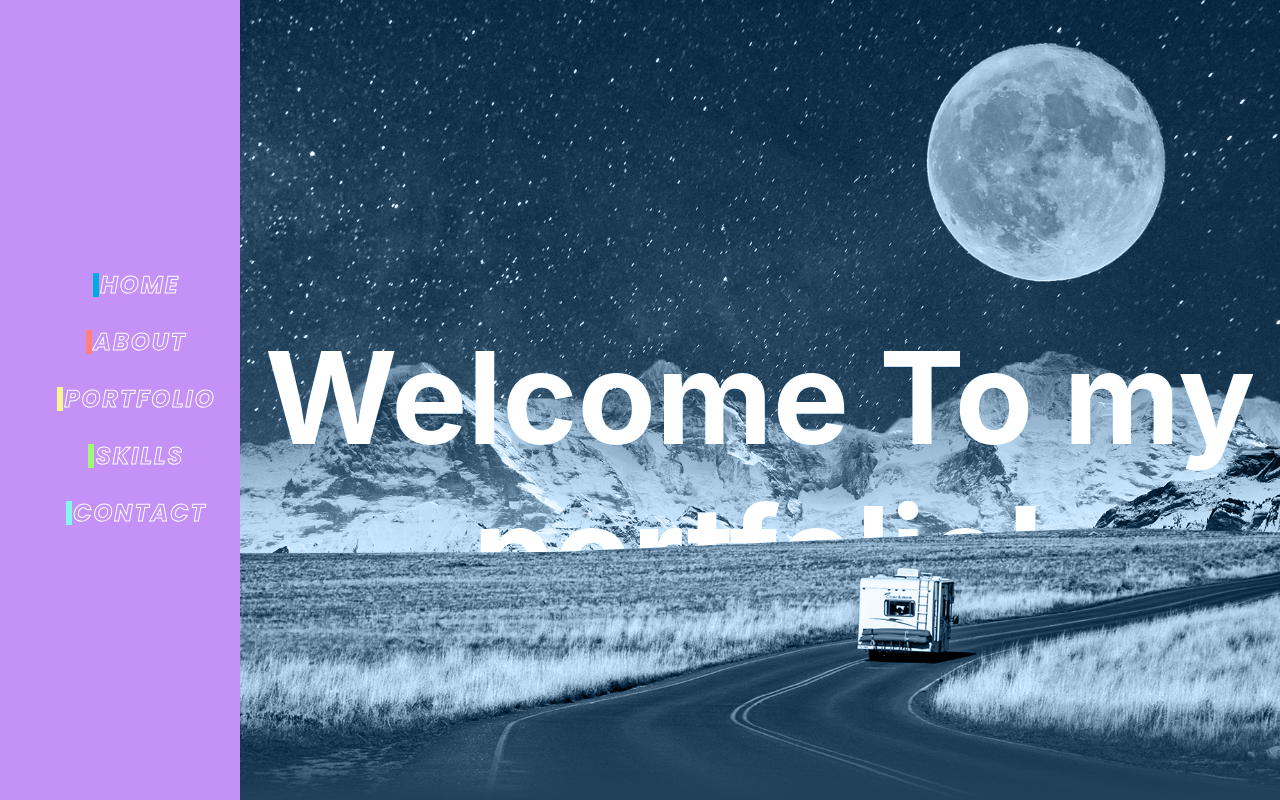
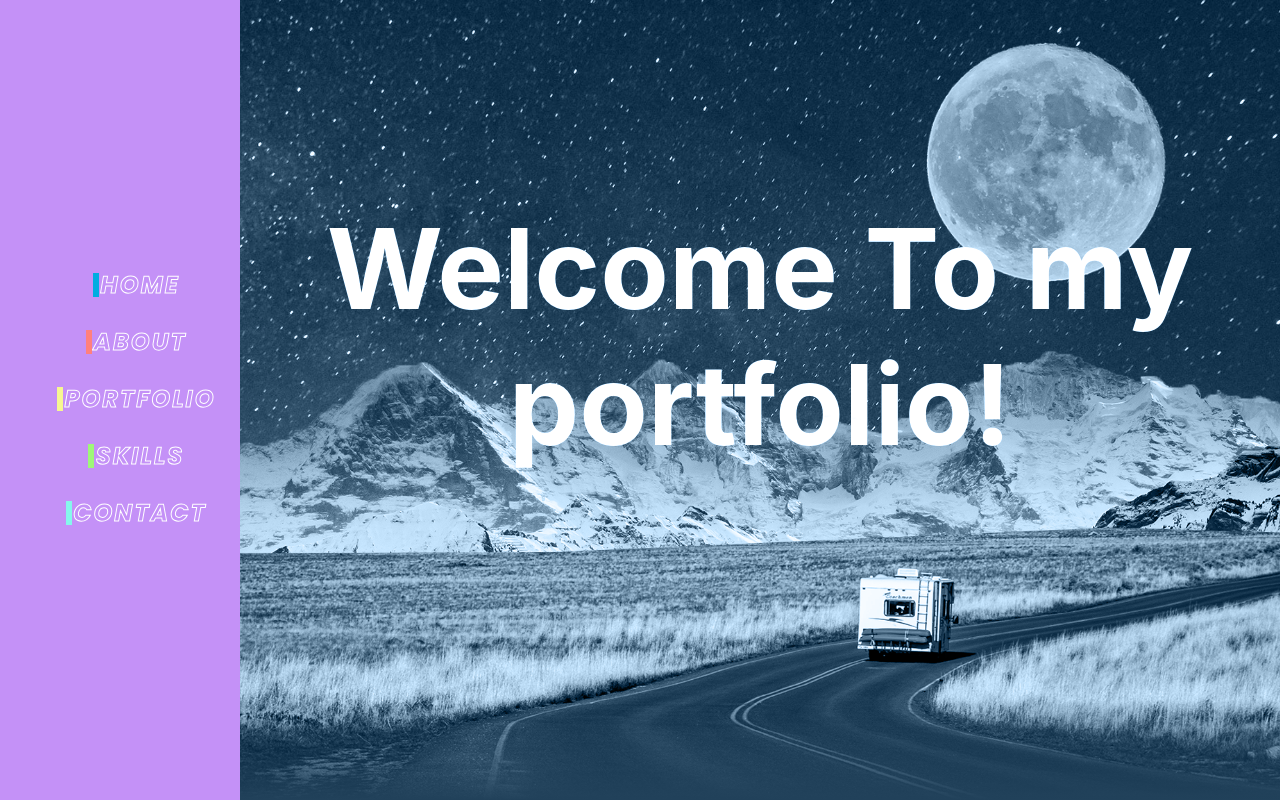
Before and after one commit to TypeLuis/Portfolio, a React (Create React App) app: page / in a window 1280 px wide. Shown: the top 800 px of the page. Built offline with nearby package versions, Linux system fonts and the light colour scheme.

Commit message:
fixed text issue on home

```diff
--- a/src/components/Home.js
+++ b/src/components/Home.js
@@ -12,6 +12,7 @@ export const Home = (props) => {
     let road = document.getElementById('road')
     let text = document.getElementById('text')
     const value = window.scrollY
+    console.log(value)
 
     bg.style.top = value * 0.5 + 'px'
     moon.style.left = -value * 0.5 + 'px'
@@ -25,7 +26,7 @@ export const Home = (props) => {
         <img src={bg} id='bg' />
         <img src={mountain} id='mountain' />
         <img src={road} id='road' />
-            <h2 id='text'>Welcome To my portfolio!</h2>
+        <h1 id='text'>Welcome To my portfolio!</h1>
         <img src={moon} id='moon' />
       </section>
     </div>
--- a/src/components/Modal.js
+++ b/src/components/Modal.js
@@ -16,13 +16,13 @@ const Modal = (props) => {
     }
 
     function calcHeight(el) {
-        console.log(el)
+        // console.log(el)
         const height = el.offsetHeight;
         setMenuHeight(height);
     }
     return (
         <div id="myModal" className="modal" >
-        <button onClick={() => {  console.log('hi'); setActiveMenu('video'); }}>video</button>
+            {/* <button onClick={() => {  console.log('hi'); setActiveMenu('video'); }}>video</button> */}
 
             <CSSTransition
                 in={activeMenu === 'main'}
@@ -31,7 +31,7 @@ const Modal = (props) => {
                 classNames="menu-primary"
                 unmountOnExit
                 onEnter={calcHeight}>
-                <div  className="modal-content" >
+                <div className="modal-content" >
                     <div className="modal-header">
                         <span onClick={() => { setModal('') }} className="close">x</span>
                         <a href={modal.link.site}><h2>{modal.name}</h2></a>
@@ -54,11 +54,11 @@ const Modal = (props) => {
                                     </a>
 
                                     <ul>
-                                        {modal.skills.frontend.map((item, i, {length}) => {
+                                        {modal.skills.frontend.map((item, i, { length }) => {
                                             return (
 
                                                 <>
-                                                {length === i+1 ?
+                                                    {length === i + 1 ?
 
                                                         <li>{item}</li>
 
@@ -82,11 +82,11 @@ const Modal = (props) => {
                                     </a>
 
                                     <ul>
-                                        {modal.skills.backend.map((item, i, {length}) => {
+                                        {modal.skills.backend.map((item, i, { length }) => {
                                             return (
 
                                                 <>
-                                                {length === i+1 ?
+                                                    {length === i + 1 ?
 
                                                         <li>{item}</li>
 
@@ -107,11 +107,11 @@ const Modal = (props) => {
                                 <div>
                                     <span>libraries:</span>
                                     <ul>
-                                        {modal.skills.libraries.map((item, i, {length}) => {
+                                        {modal.skills.libraries.map((item, i, { length }) => {
                                             return (
 
                                                 <>
-                                                {length === i+1 ?
+                                                    {length === i + 1 ?
 
                                                         <li>{item}</li>
 
@@ -151,7 +151,7 @@ const Modal = (props) => {
 
                     <div className='modal-body'>
 
-                        <button onClick={()=>{setActiveMenu('main')}}>go Back</button>
+                        <button onClick={() => { setActiveMenu('main') }}>go Back</button>
                         <h1>klk Mani</h1>
                     </div>
                 </div>
--- a/src/style/_home.scss
+++ b/src/style/_home.scss
@@ -58,11 +58,16 @@ section img {
 
 #text {
   position: absolute;
+  top: 10px;
+  // margin-top: 1em;
   color: #fff;
-  font-size: clamp(3em, 10vw, 10em);
+  font-size: clamp(3em, 10vw, 7em);
   //   font-size: 5em;
   /* b: 500px; */
   /* left: 40vw; */
+  @media (max-width: 1280px) and (min-height: 720px) {
+    margin-top: 200px;
+  }
   margin-top: 40vh;
   z-index: 1;
 }
```
Lines whose indentation alone changed are shown as unchanged.
